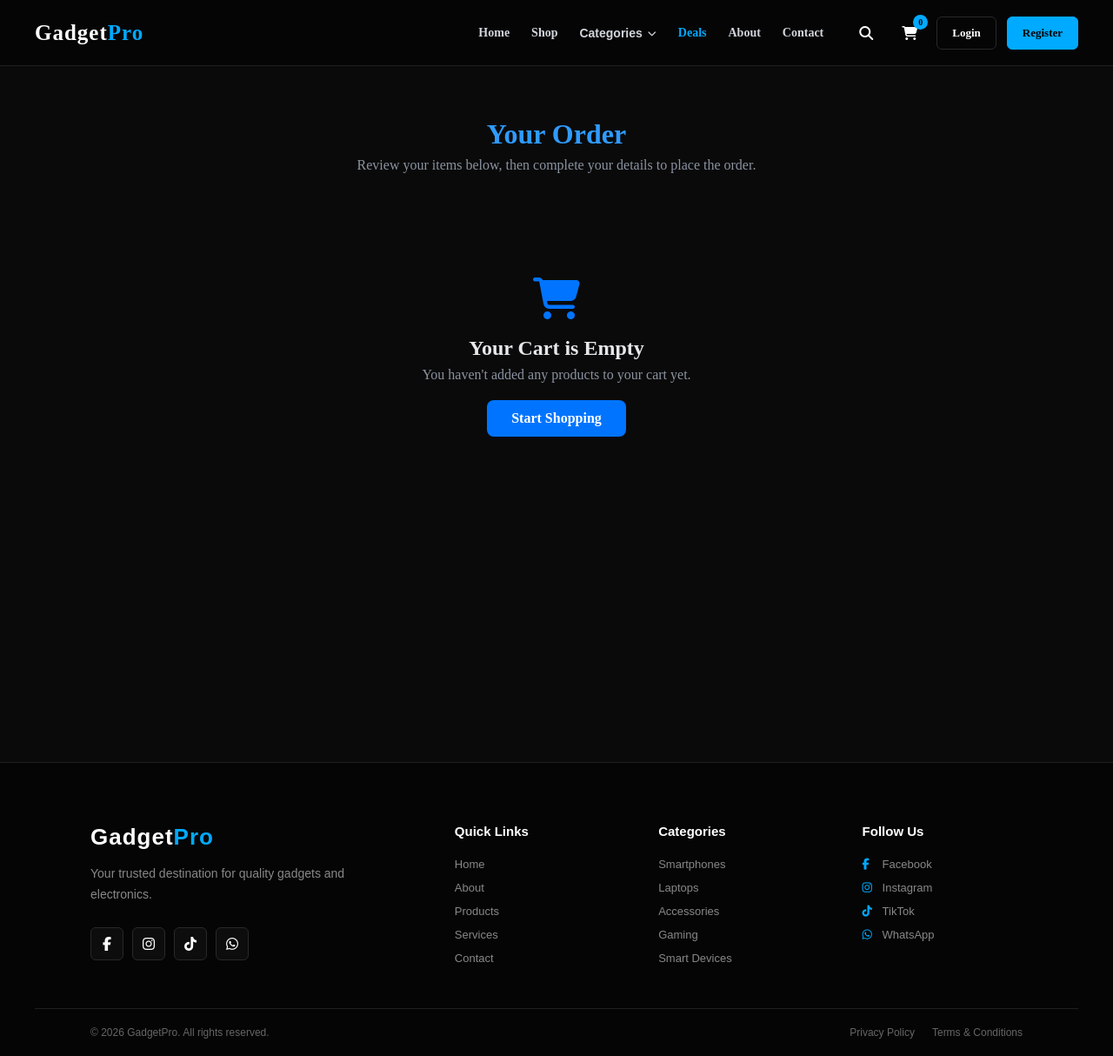
After one commit to hardewhaley/GadgetPro, a Flask app: page /cart in a window 1280 px wide. The commit adds this page. Shown: the whole page at 87% size. Run offline with Flask 3, Linux system fonts and the light colour scheme.

Commit message:
update website

```diff
--- a/app.py
+++ b/app.py
@@ -7,72 +7,81 @@ app.config['SECRET_KEY'] = 'bc751ff51ae622efd5e458c12a43897c'
 
 products = [
     {
-        "name":"Wireless Headphones",
-        "price": "₦35,000",
+        "id": 1,
+        "name": "Wireless Headphones",
+        "price": 35000,
         "qty": 10,
         "description": "High-quality wireless headphones with clear sound, deep bass, comfortable ear cushions, & long battery life",
         "button": "Add to Cart",
         "image": "/static/images/headphone.png"
     },
     {
-        "name":"Portable Bluetooth Speaker",
-        "price": "₦25,000",
+        "id": 2,
+        "name": "Portable Bluetooth Speaker",
+        "price": 25000,
         "qty": 15,
         "description": "Compact portable speaker with powerful sound, strong bass, Bluetooth connectivity, and a rechargeable battery.",
         "button": "Add to Cart",
         "image": "/static/images/bluetooth.png"
     },
     {
-        "name":"Smart Fitness Watch",
-        "price": "₦45,000",
+        "id": 3,
+        "name": "Smart Fitness Watch",
+        "price": 45000,
         "qty": 20,
         "description": "Stylish smartwatch with fitness tracking, notifications, multiple watch faces, and long-lasting battery.",
         "button": "Add to Cart",
         "image": "/static/images/watch.png"
     },
     {
-        "name":"20,000mAh Fast-Charging Power Bank",
-        "price": "₦18,000",
+        "id": 4,
+        "name": "20,000mAh Fast-Charging Power Bank",
+        "price": 18000,
         "qty": 5,
         "description": "High-capacity power bank designed to charge smartphones and other compatible devices quickly while on the go.",
         "button": "Add to Cart",
         "image": "/static/images/power.png"
     },
     {
-        "name":"Ergonomic Wireless Mouse",
-        "price": "₦12,000",
+        "id": 5,
+        "name": "Ergonomic Wireless Mouse",
+        "price": 12000,
         "qty": 22,
         "description": "Comfortable wireless mouse with precise tracking, smooth navigation, and reliable wireless connectivity.",
         "button": "Add to Cart",
         "image": "/static/images/mouse.png"
     },
     {
-        "name":"RGB Mechanical Gaming Keyboard",
-        "price": "₦30,000",
+        "id": 6,
+        "name": "RGB Mechanical Gaming Keyboard",
+        "price": 30000,
         "qty": 22,
         "description": "Responsive mechanical keyboard with RGB lighting, durable keys, and a comfortable design for gaming and typing.",
         "button": "Add to Cart",
         "image": "/static/images/keyboard.png"
     },
     {
-        "name":"25W Fast Phone Charger",
-        "price": "₦10,000",
+        "id": 7,
+        "name": "25W Fast Phone Charger",
+        "price": 10000,
         "qty": 22,
         "description": "Compact fast charger designed to provide efficient and reliable charging for compatible smartphones and devices.",
         "button": "Add to Cart",
         "image": "/static/images/charger.png"
     },
     {
-        "name":"Premium USB-C Fast Charging Cable",
-        "price": "₦7,000",
+        "id": 8,
+        "name": "Premium USB-C Fast Charging Cable",
+        "price": 7000,
         "qty": 22,
         "description": "Durable USB-C cable designed for fast charging and reliable data transfer.",
         "button": "Add to Cart",
         "image": "/static/images/cord.png"
     },
     {
-        "name":"Adjustable Aluminium Laptop Stand",
-        "price": "₦20,000",
+        "id": 9,
+        "name": "Adjustable Aluminium Laptop Stand",
+        "price": 20000,
         "qty": 22,
         "description": "Strong adjustable laptop stand designed to provide a comfortable viewing position and improve your workspace setup.",
         "button": "Add to Cart",
@@ -82,7 +91,7 @@ products = [
 
 @app.route('/')
 @app.route('/home')
-def index():
+def home():
     home_title = "home page"
     return render_template('home.html', title=home_title, products=products)
 
@@ -123,6 +132,10 @@ def product():
     product_title='product page'
     return render_template('product.html', title=product_title, products=products)
 
+@app.route('/cart')
+def cart():
+    return render_template('cart.html')
+
 
 
 
--- a/static/base.js
+++ b/static/base.js
@@ -10,3 +10,51 @@ menuToggle.addEventListener("click", function () {
         this.innerHTML = '<i class="fa-solid fa-bars"></i>';
     }
 });
+
+function addToCart(product) {
+
+    let cart = JSON.parse(localStorage.getItem("cart")) || [];
+
+    const existingIndex = cart.findIndex(item => item.id === product.id);
+
+    if (existingIndex > -1) {
+        cart[existingIndex].quantity = (cart[existingIndex].quantity || 1) + 1;
+    } else {
+        cart.push({
+            id: product.id,
+            name: product.name,
+            price: product.price,
+            image: product.image,
+            quantity: 1
+        });
+    }
+
+    localStorage.setItem("cart", JSON.stringify(cart));
+
+    updateCartCount();
+    alert(product.name + " added to cart!");
+}
+
+function updateCartCount() {
+    const cart = JSON.parse(localStorage.getItem("cart")) || [];
+    const totalItems = cart.reduce((sum, item) => sum + (item.quantity || 1), 0);
+
+    const cartCountEl = document.querySelector(".cart-count");
+    if (cartCountEl) {
+        cartCountEl.textContent = totalItems;
+    }
+}
+
+document.addEventListener("DOMContentLoaded", updateCartCount);
+
+document.addEventListener("click", function (e) {
+    const btn = e.target.closest(".add-to-cart-btn");
+    if (!btn) return;
+
+    addToCart({
+        id: btn.dataset.id,
+        name: btn.dataset.name,
+        price: Number(btn.dataset.price),
+        image: btn.dataset.image
+    });
+});
--- /dev/null
+++ b/static/cart.css
@@ -0,0 +1,293 @@
+:root {
+    --bg-black: #0a0a0a;
+    --panel-black: #111318;
+    --border-dark: #1f232b;
+    --electric-blue: #0074ff;
+    --electric-blue-bright: #2f9bff;
+    --text-light: #e6e8eb;
+    --text-muted: #8b93a1;
+}
+
+.cart-page {
+    background: var(--bg-black);
+    color: var(--text-light);
+    padding: 60px 40px;
+    min-height: 100vh;
+}
+
+.cart-header {
+    text-align: center;
+    margin-bottom: 40px;
+}
+
+.cart-header h1 {
+    color: var(--electric-blue-bright);
+    font-size: 2rem;
+}
+
+.cart-header p {
+    color: var(--text-muted);
+    margin-top: 8px;
+}
+
+.cart-container {
+    display: grid;
+    grid-template-columns: 1.6fr 1fr;
+    gap: 30px;
+    max-width: 1200px;
+    margin: 0 auto;
+    align-items: start;
+}
+
+.order-items-panel,
+.delivery-panel {
+    background: var(--panel-black);
+    border: 1px solid var(--border-dark);
+    border-radius: 12px;
+    padding: 28px;
+}
+
+.order-items-panel h2,
+.delivery-panel h2 {
+    color: var(--text-light);
+    font-size: 1.3rem;
+    margin-bottom: 20px;
+}
+
+/* Order table */
+.order-table-head {
+    display: grid;
+    grid-template-columns: 2fr 1fr 1.2fr 1fr 0.8fr;
+    background: var(--electric-blue);
+    color: #fff;
+    font-weight: 600;
+    padding: 12px 16px;
+    border-radius: 8px 8px 0 0;
+    font-size: 0.9rem;
+}
+
+.order-table-body {
+    display: flex;
+    flex-direction: column;
+}
+
+.cart-item {
+    display: grid;
+    grid-template-columns: 2fr 1fr 1.2fr 1fr 0.8fr;
+    align-items: center;
+    padding: 14px 16px;
+    border-bottom: 1px solid var(--border-dark);
+}
+
+.cart-item:last-child {
+    border-bottom: none;
+}
+
+.cart-item-product {
+    display: flex;
+    align-items: center;
+    gap: 12px;
+}
+
+.cart-item-product img {
+    width: 45px;
+    height: 45px;
+    object-fit: cover;
+    border-radius: 6px;
+    border: 1px solid var(--border-dark);
+}
+
+.cart-item-product span {
+    font-weight: 600;
+    font-size: 0.9rem;
+    text-transform: uppercase;
+}
+
+.cart-item-price,
+.cart-item-total {
+    color: var(--electric-blue-bright);
+    font-weight: 600;
+    font-size: 0.9rem;
+}
+
+.quantity-controls {
+    display: flex;
+    align-items: center;
+    gap: 10px;
+}
+
+.quantity-controls button {
+    width: 24px;
+    height: 24px;
+    border-radius: 50%;
+    border: 1px solid var(--electric-blue);
+    background: none;
+    color: var(--electric-blue-bright);
+    font-weight: 700;
+    cursor: pointer;
+    display: flex;
+    align-items: center;
+    justify-content: center;
+    transition: background 0.2s ease, color 0.2s ease;
+}
+
+.quantity-controls button:hover {
+    background: var(--electric-blue);
+    color: #fff;
+}
+
+.remove-btn {
+    background: none;
+    border: 1px solid var(--border-dark);
+    color: var(--text-muted);
+    padding: 6px 12px;
+    border-radius: 6px;
+    cursor: pointer;
+    font-size: 0.85rem;
+    transition: border-color 0.2s ease, color 0.2s ease;
+}
+
+.remove-btn:hover {
+    border-color: #ff4d4d;
+    color: #ff4d4d;
+}
+
+/* Order summary lines */
+.order-summary-lines {
+    margin-top: 20px;
+}
+
+.summary-row {
+    display: flex;
+    justify-content: space-between;
+    color: var(--text-muted);
+    padding: 8px 0;
+}
+
+.summary-line {
+    height: 1px;
+    background: var(--border-dark);
+    margin: 10px 0;
+}
+
+.summary-total {
+    display: flex;
+    justify-content: space-between;
+    font-weight: 700;
+    font-size: 1.2rem;
+    color: var(--electric-blue-bright);
+    padding: 8px 0;
+}
+
+/* Delivery form */
+.form-group {
+    margin-bottom: 16px;
+}
+
+.form-group label {
+    display: block;
+    color: var(--text-muted);
+    font-size: 0.85rem;
+    margin-bottom: 6px;
+    font-weight: 600;
+}
+
+.form-group input,
+.form-group textarea,
+.form-group select {
+    width: 100%;
+    padding: 12px;
+    background: #fff;
+    border: 1px solid var(--border-dark);
+    border-radius: 6px;
+    color: #111;
+    outline: none;
+    font-family: inherit;
+    resize: vertical;
+}
+
+.form-group input:focus,
+.form-group textarea:focus,
+.form-group select:focus {
+    border-color: var(--electric-blue);
+    box-shadow: 0 0 0 2px rgba(0, 116, 255, 0.25);
+}
+
+.place-order-btn {
+    display: block;
+    width: 100%;
+    background: var(--electric-blue);
+    color: #fff;
+    border: none;
+    padding: 14px;
+    border-radius: 8px;
+    font-weight: 700;
+    cursor: pointer;
+    transition: background 0.2s ease, box-shadow 0.2s ease;
+    margin-top: 8px;
+}
+
+.place-order-btn:hover {
+    background: var(--electric-blue-bright);
+    box-shadow: 0 0 18px rgba(47, 155, 255, 0.5);
+}
+
+.whatsapp-btn {
+    display: flex;
+    align-items: center;
+    justify-content: center;
+    gap: 10px;
+    margin-top: 14px;
+    padding: 14px;
+    border: 1px solid #25d366;
+    color: #25d366;
+    border-radius: 8px;
+    text-decoration: none;
+    font-weight: 700;
+    transition: background 0.2s ease;
+}
+
+.whatsapp-btn:hover {
+    background: rgba(37, 211, 102, 0.1);
+}
+
+/* Empty cart */
+.empty-cart {
+    display: none;
+    text-align: center;
+    padding: 80px 20px;
+    color: var(--text-muted);
+}
+
+.empty-cart i {
+    font-size: 3rem;
+    color: var(--electric-blue);
+    margin-bottom: 20px;
+}
+
+.empty-cart h2 {
+    color: var(--text-light);
+    margin-bottom: 8px;
+}
+
+.shop-btn {
+    display: inline-block;
+    margin-top: 20px;
+    background: var(--electric-blue);
+    color: #fff;
+    padding: 12px 28px;
+    border-radius: 8px;
+    text-decoration: none;
+    font-weight: 600;
+}
+
+@media (max-width: 900px) {
+    .cart-container {
+        grid-template-columns: 1fr;
+    }
+    .order-table-head,
+    .cart-item {
+        grid-template-columns: 1.5fr 1fr 1fr 1fr 0.8fr;
+        font-size: 0.8rem;
+    }
+}
--- /dev/null
+++ b/static/cart.js
@@ -0,0 +1,101 @@
+document.addEventListener("DOMContentLoaded", function () {
+
+    let cart = JSON.parse(localStorage.getItem("cart")) || [];
+
+    const cartItems = document.getElementById("cartItems");
+    const emptyCart = document.getElementById("emptyCart");
+    const cartSubtotal = document.getElementById("cartSubtotal");
+    const deliveryFee = document.getElementById("deliveryFee");
+    const cartTotal = document.getElementById("cartTotal");
+    const orderItemsPanel = document.querySelector(".order-items-panel");
+    const deliveryPanel = document.querySelector(".delivery-panel");
+
+    function formatPrice(price) {
+        return "₦" + Number(price).toLocaleString();
+    }
+
+    function displayCart() {
+
+        cartItems.innerHTML = "";
+
+        if (cart.length === 0) {
+            orderItemsPanel.style.display = "none";
+            deliveryPanel.style.display = "none";
+            emptyCart.style.display = "block";
+            return;
+        }
+
+        orderItemsPanel.style.display = "block";
+        deliveryPanel.style.display = "block";
+        emptyCart.style.display = "none";
+
+        let subtotal = 0;
+
+        cart.forEach(function (product, index) {
+
+            const quantity = product.quantity || 1;
+            const lineTotal = Number(product.price) * quantity;
+            subtotal += lineTotal;
+
+            const item = document.createElement("div");
+            item.className = "cart-item";
+
+            item.innerHTML = `
+                <div class="cart-item-product">
+                    <img src="${product.image}" alt="${product.name}">
+                    <span>${product.name}</span>
+                </div>
+
+                <div class="cart-item-price">${formatPrice(product.price)}</div>
+
+                <div class="quantity-controls">
+                    <button onclick="decreaseQuantity(${index})">-</button>
+                    <span>${quantity}</span>
+                    <button onclick="increaseQuantity(${index})">+</button>
+                </div>
+
+                <div class="cart-item-total">${formatPrice(lineTotal)}</div>
+
+                <button class="remove-btn" onclick="removeItem(${index})">Delete</button>
+            `;
+
+            cartItems.appendChild(item);
+
+        });
+
+        const delivery = subtotal > 0 ? 1000 : 0;
+        const total = subtotal + delivery;
+
+        cartSubtotal.textContent = formatPrice(subtotal);
+        deliveryFee.textContent = formatPrice(delivery);
+        cartTotal.textContent = formatPrice(total);
+
+    }
+
+    window.increaseQuantity = function (index) {
+        cart[index].quantity = (cart[index].quantity || 1) + 1;
+        saveCart();
+    };
+
+    window.decreaseQuantity = function (index) {
+        if ((cart[index].quantity || 1) > 1) {
+            cart[index].quantity--;
+        } else {
+            cart.splice(index, 1);
+        }
+        saveCart();
+    };
+
+    window.removeItem = function (index) {
+        cart.splice(index, 1);
+        saveCart();
+    };
+
+    function saveCart() {
+        localStorage.setItem("cart", JSON.stringify(cart));
+        displayCart();
+    }
+
+    displayCart();
+
+});
--- /dev/null
+++ b/templates/cart.html
@@ -0,0 +1,114 @@
+{% extends "index.html" %}
+
+{% block content %}
+
+<section class="cart-page">
+
+    <div class="cart-header">
+        <h1>Your Order</h1>
+        <p>Review your items below, then complete your details to place the order.</p>
+    </div>
+
+    <div class="cart-container">
+
+        <div class="order-items-panel">
+
+            <h2>Order Items</h2>
+
+            <div class="order-table">
+
+                <div class="order-table-head">
+                    <span>Product</span>
+                    <span>Price</span>
+                    <span>Quantity</span>
+                    <span>Total</span>
+                    <span>Remove</span>
+                </div>
+
+                <div class="order-table-body" id="cartItems">
+                    <!-- rows injected by cart.js -->
+                </div>
+
+            </div>
+
+            <div class="order-summary-lines">
+                <div class="summary-row">
+                    <span>Subtotal</span>
+                    <span id="cartSubtotal">₦0</span>
+                </div>
+                <div class="summary-row">
+                    <span>Delivery Fee</span>
+                    <span id="deliveryFee">₦0</span>
+                </div>
+                <div class="summary-line"></div>
+                <div class="summary-total">
+                    <span>Total</span>
+                    <span id="cartTotal">₦0</span>
+                </div>
+            </div>
+
+        </div>
+
+        <div class="delivery-panel">
+
+            <h2>Delivery Details</h2>
+
+            <form method="POST" action="{{ url_for('cart') }}">
+
+                <div class="form-group">
+                    <label for="full_name">Full Name</label>
+                    <input type="text" id="full_name" name="full_name" placeholder="Enter your full name" required>
+                </div>
+
+                <div class="form-group">
+                    <label for="phone">Phone Number</label>
+                    <input type="tel" id="phone" name="phone" placeholder="Enter your phone number" required>
+                </div>
+
+                <div class="form-group">
+                    <label for="address">Delivery Address</label>
+                    <textarea id="address" name="address" rows="3" placeholder="Enter your full delivery address" required></textarea>
+                </div>
+
+                <div class="form-group">
+                    <label for="payment_method">Payment Method</label>
+                    <select id="payment_method" name="payment_method" required>
+                        <option value="" disabled selected>Select payment method</option>
+                        <option value="card">Card</option>
+                        <option value="transfer">Bank Transfer</option>
+                        <option value="cash">Cash on Delivery</option>
+                    </select>
+                </div>
+
+                <div class="form-group">
+                    <label for="notes">Order Notes (optional)</label>
+                    <textarea id="notes" name="notes" rows="3" placeholder="Any special instructions?"></textarea>
+                </div>
+
+                <button type="submit" class="place-order-btn">
+                    Place Order
+                </button>
+
+            </form>
+
+            <a href="#" class="whatsapp-btn">
+                <i class="fa-brands fa-whatsapp"></i>
+                Place Order via WhatsApp
+            </a>
+
+        </div>
+
+    </div>
+
+    <div class="empty-cart" id="emptyCart">
+        <i class="fa-solid fa-cart-shopping"></i>
+        <h2>Your Cart is Empty</h2>
+        <p>You haven't added any products to your cart yet.</p>
+        <a href="{{ url_for('home') }}" class="shop-btn">Start Shopping</a>
+    </div>
+
+</section>
+
+<script src="{{ url_for('static', filename='cart.js') }}"></script>
+
+{% endblock %}
--- a/templates/index.html
+++ b/templates/index.html
@@ -9,6 +9,7 @@
     <link rel="stylesheet" href="{{ url_for('static', filename='product.css') }}">
     <link rel="stylesheet" href="{{ url_for('static', filename='home.css') }}">
     <link rel="stylesheet" href="{{ url_for('static', filename='base.css') }}">
+    <link rel="stylesheet" href="{{ url_for('static', filename='cart.css') }}">
      <link href="https://cdnjs.cloudflare.com/ajax/libs/aos/2.3.1/aos.css" rel="stylesheet">
     {% if title == "home page" %}
         <title>Home Page</title>
@@ -27,7 +28,7 @@
 <nav class="navbar">
     <div class="nav-container">
 
-        <a href="{{ url_for('index') }}" class="logo">
+        <a href="{{ url_for('home') }}" class="logo">
             Gadget<span>Pro</span>
         </a>
 
@@ -37,7 +38,7 @@
 
         <div class="nav-menu" id="navMenu">
 
-            <a href="{{ url_for('index') }}" class="nav-link">
+            <a href="{{ url_for('home') }}" class="nav-link">
                 Home
             </a>
 
@@ -79,7 +80,7 @@
                     <i class="fa-solid fa-magnifying-glass"></i>
                 </a>
 
-                <a href="#" class="action-link cart-link" title="Cart">
+                <a href="{{ url_for('cart')}}" class="action-link cart-link" title="Cart">
                     <i class="fa-solid fa-cart-shopping"></i>
                     <span class="cart-count">0</span>
                 </a>
@@ -105,7 +106,7 @@
     <div class="footer-container">
 
         <div class="footer-brand">
-            <a href="{{ url_for('index') }}" class="footer-logo">
+            <a href="{{ url_for('home') }}" class="footer-logo">
                 Gadget<span>Pro</span>
             </a>
 
@@ -138,7 +139,7 @@
         <div class="footer-column">
             <h3>Quick Links</h3>
 
-            <a href="{{ url_for('index') }}">Home</a>
+            <a href="{{ url_for('home') }}">Home</a>
             <a href="#">About</a>
             <a href="{{ url_for('product') }}">Products</a>
             <a href="#">Services</a>
```
Also changed, not shown: templates/home.html (+7 -2 lines), templates/product.html (+9 -4 lines).
